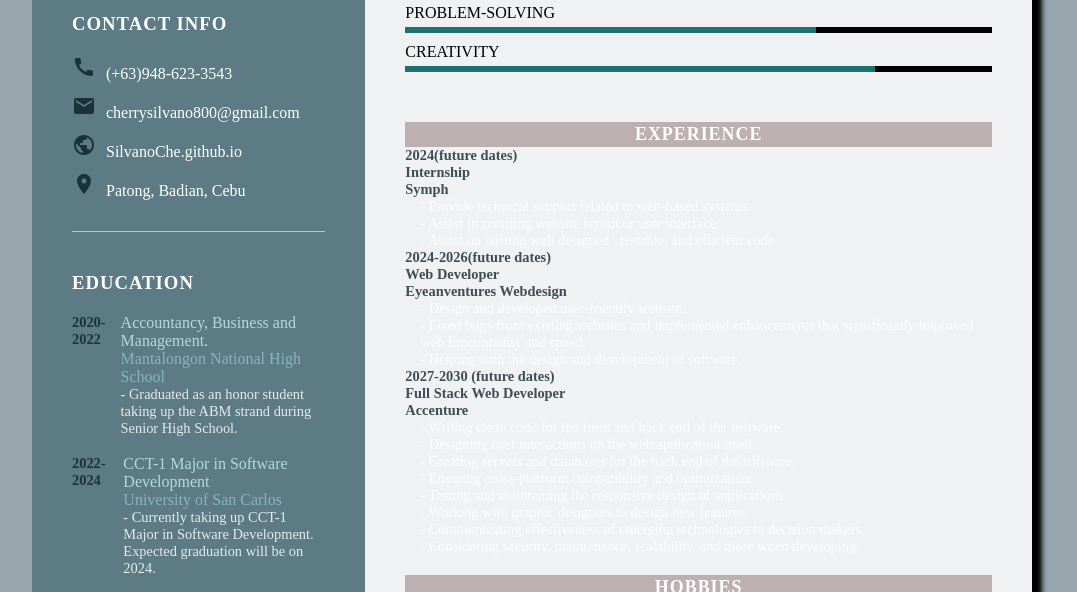
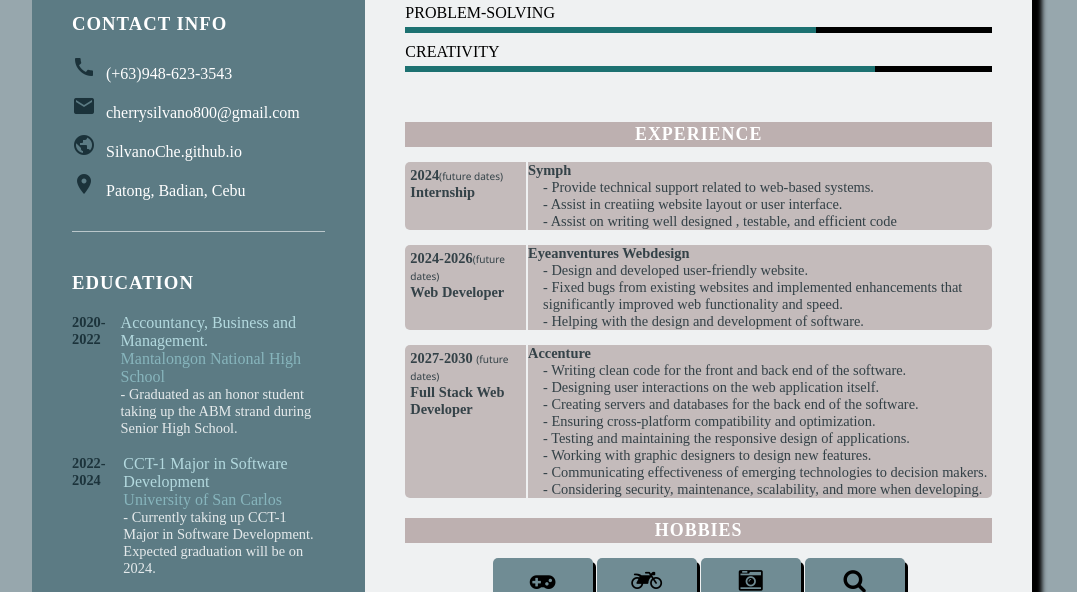
Before and after one commit to SilvanoChe/SilvanoChe.github.io, a plain HTML site: page index.html in a window 1280 px wide. Shown: the part 404-996 px from the top of the page, without its empty margins (108-1185 px from the left). Drawn offline with Linux system fonts and the light colour scheme.

Commit message:
change content

```diff
--- a/crsstyle.css
+++ b/crsstyle.css
@@ -150,6 +150,10 @@ p{
     direction: row;
 }
 
+.mediaicon{
+    margin-top: 20px;
+
+}
 a{
     color:rgb(0, 0, 0);
     margin-bottom: 1px;
@@ -216,14 +220,14 @@ a:hover{
 
 }
 
-.skillbox{
+.experiencebox{
     display: flex;
     flex-direction: row;
     margin-top: 15px;
     position: relative;
 }
 
-.insideskillbox{
+.insideexpbox{
     background-color: rgba(189, 176, 176, 0.836);
     margin-right: 2px;
     border-radius: 5px 0px 0px 5px;
@@ -232,17 +236,45 @@ a:hover{
     position: relative;
 }
 
-.textskills{
+.textexp{
     background-color: rgba(189, 176, 176, 0.836);
     width: 100%;
     border-radius: 0px 5px 5px 0px;
     position: relative;
 }
+.future{
+    font-size: .70em;
+    font-weight: 20;
+    font-family: 'Segoe UI', Tahoma, Geneva, Verdana, sans-serif;
+}
 
-.pskills{
+.pexp{
     color: rgba(8, 29, 36, 0.774);
     position: relative;
 }
+
+
+.iconhobbies{
+    width: 100px;
+    height: 50px;
+    display:inline-block;
+    background-color: rgba(75, 111, 121, 0.774);
+    align-items: center;
+    margin-top: 15px;
+    border-radius: 5px;
+    box-shadow: 3px 4px;
+
+}
+
+.iconhobbies i{
+    padding: 10px;
+
+
+}
+
+
+
+
 
 @media (max-width: 1000px) {
     .main {
```
